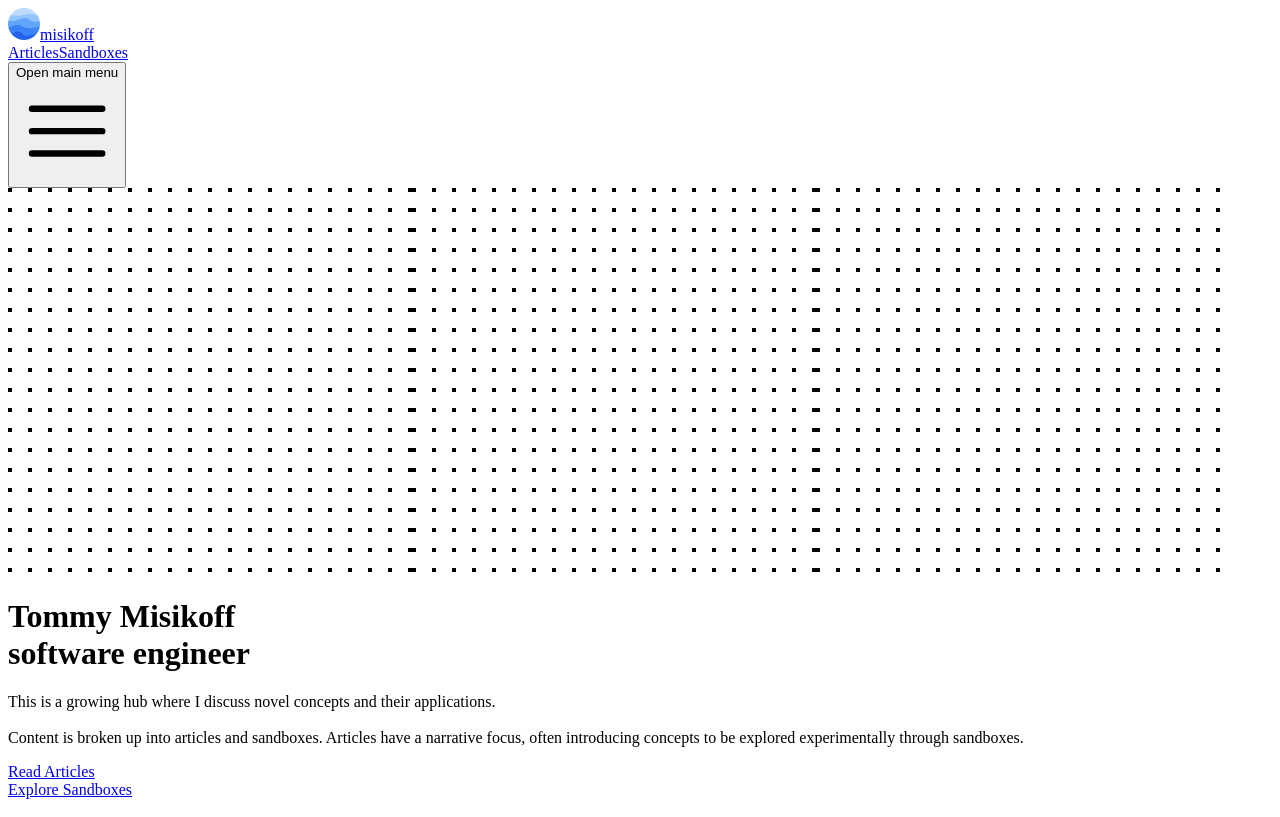
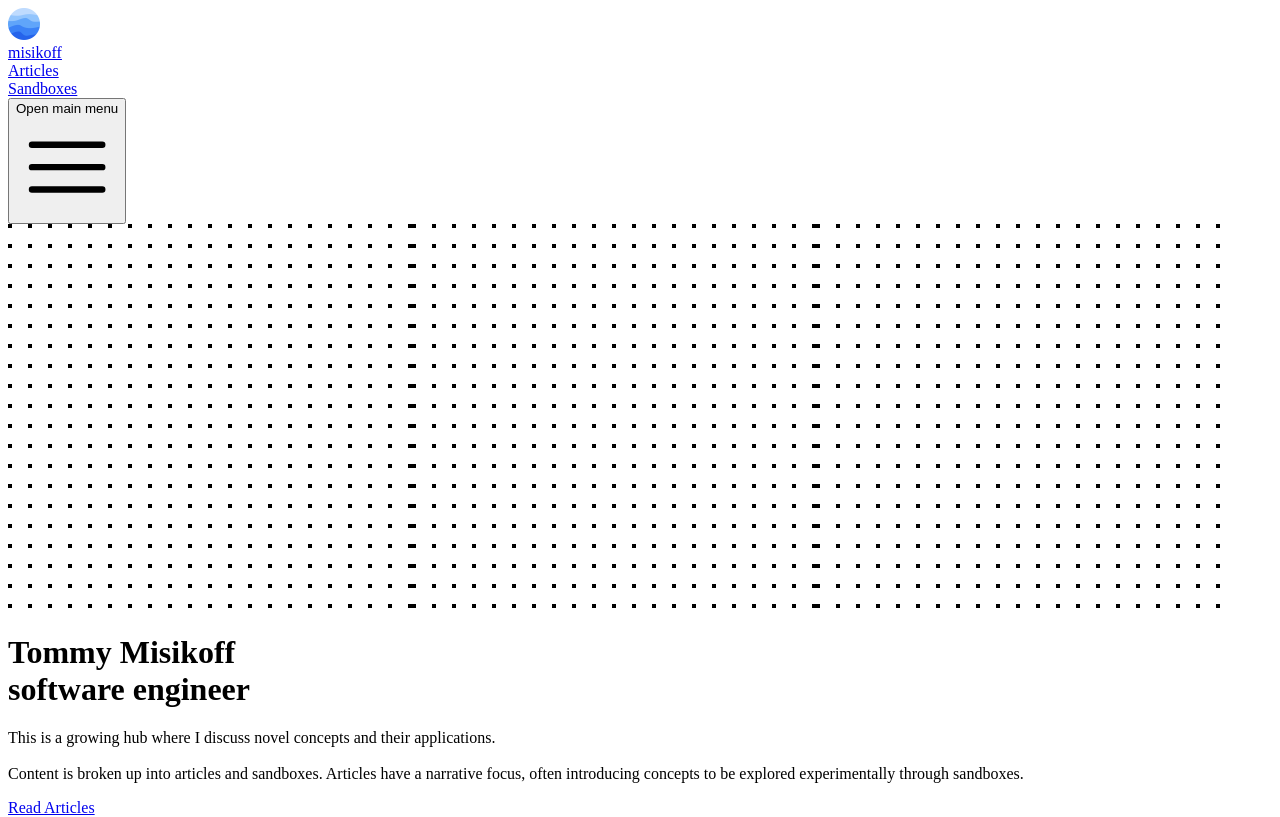
Before and after one commit to misikoff/misikoff.com, a Next.js app: page / in a window 1280 px wide. Shown: the top 817 px of the page. Built offline with nearby package versions, Linux system fonts and the light colour scheme.

Commit message:
feat: animating bar in navbar

```diff
--- a/app/page.tsx
+++ b/app/page.tsx
@@ -4,7 +4,7 @@ import Globe from 'components/globe'
 import DotPattern from 'components/dotPattern'
 
 export const metadata: Metadata = {
-  title: 'Misikoff',
+  title: 'misikoff',
 }
 
 export default async function IndexPage() {
--- a/components/navbar.tsx
+++ b/components/navbar.tsx
@@ -7,6 +7,7 @@ import Logo from 'public/icon.png'
 import { Disclosure } from '@headlessui/react'
 import { Bars3Icon, XMarkIcon } from '@heroicons/react/24/outline'
 import { clsx as classNames } from 'clsx'
+import { motion } from 'framer-motion'
 
 const navigation = [
   { name: 'Articles', href: '/articles', current: false },
@@ -14,13 +15,35 @@ const navigation = [
 ]
 
 export default function Example({ className = '' }) {
-  let pathname = usePathname() || '/'
-  if (pathname.includes('/blog/')) {
-    pathname = '/blog'
-  }
+  const pathname = usePathname() || '/'
   navigation.forEach((n) => {
     n.current = pathname.startsWith(n.href)
   })
+
+  function hoverBar(path: string, startsWith = false) {
+    const shouldShowBar = startsWith
+      ? pathname.startsWith(path)
+      : pathname === path
+    return (
+      <div className='relative'>
+        <div className='absolute bottom-0 w-full '>
+          {shouldShowBar ? (
+            <motion.div
+              layoutId='bottom-bar'
+              transition={{
+                ease: 'easeInOut',
+                duration: 0.25,
+              }}
+            >
+              <div className='border-b-2 border-indigo-500' />
+            </motion.div>
+          ) : (
+            <div className='border-b-2 border-transparent transition-colors duration-150 group-hover:border-gray-300' />
+          )}
+        </div>
+      </div>
+    )
+  }
 
   return (
     <>
@@ -31,24 +54,9 @@ export default function Example({ className = '' }) {
               <div className='mx-auto max-w-7xl px-4 sm:px-6 md:mx-0 lg:px-8'>
                 <div className='flex h-16 justify-between'>
                   <div className='flex'>
-                    <Link
-                      href='/'
-                      className='group flex flex-shrink-0 items-center'
-                    >
-                      {/* <Image
-                      className="block w-auto h-8 lg:hidden"
-                      src={Logo}
-                      alt="snowball"
-                      height={32}
-                      width={32}
-                    />
-                    <Image
-                      className="hidden w-auto h-8 lg:block"
-                      src={Logo}
-                      alt="snowball"
-                      height={32}
-                      width={32}
-                    /> */}
+                    <div className='flex items-center'>
+                      <Link href='/' className='group flex flex-shrink-0'>
+                        <div className='flex space-x-2'>
                           <Image
                             className='block h-8 w-auto'
                             src={Logo}
@@ -56,25 +64,32 @@ export default function Example({ className = '' }) {
                             height={32}
                             width={32}
                           />
-                      <span className='ml-2 text-lg font-bold text-gray-600 transition-colors duration-200 group-hover:text-blue-500'>
+                          <div>
+                            <span className='text-lg font-bold text-gray-600 transition-colors duration-200 group-hover:text-blue-500'>
                               misikoff
                             </span>
+                            {hoverBar('/')}
+                          </div>
+                        </div>
                       </Link>
-                    <div className='hidden sm:-my-px sm:ml-6 sm:flex sm:space-x-8'>
+                    </div>
+                    <div className='hidden items-center sm:-my-px sm:ml-6 sm:flex sm:space-x-8 md:flex'>
                       {navigation.map((item) => (
+                        <div className='group' key={item.name}>
                           <Link
-                          key={item.name}
                             href={item.href}
                             className={classNames(
                               item.current
-                              ? 'border-indigo-500 text-gray-900'
-                              : 'border-transparent text-gray-500 hover:border-gray-300 hover:text-gray-700',
-                            'inline-flex items-center border-b-2 px-1 pt-1 text-sm font-medium'
+                                ? 'text-gray-900'
+                                : 'text-gray-600 group-hover:text-gray-700',
+                              ' inline-flex items-center px-1 text-sm font-medium transition-colors duration-150'
                             )}
                             aria-current={item.current ? 'page' : undefined}
                           >
                             {item.name}
                           </Link>
+                          {hoverBar(item.href, true)}
+                        </div>
                       ))}
                     </div>
                   </div>
--- a/package.json
+++ b/package.json
@@ -14,6 +14,7 @@
     "@vercel/analytics": "^1.0.0",
     "animejs": "^3.2.1",
     "clsx": "^1.2.1",
+    "framer-motion": "^10.12.4",
     "highcharts": "^11.0.0",
     "highcharts-react-official": "^3.1.0",
     "next": "^13.3.1",
```
Also changed, not shown: 1 other file (tests, documents, lock files or other folders). Lines whose indentation alone changed are shown as unchanged.
